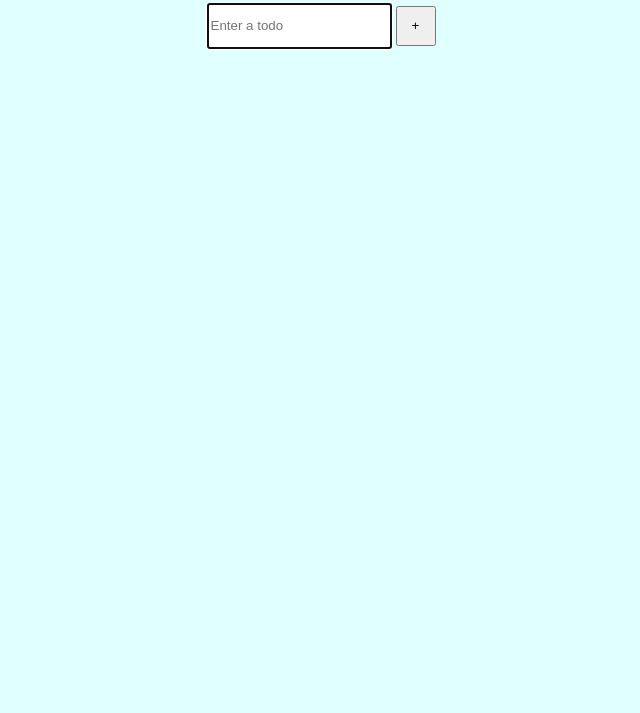
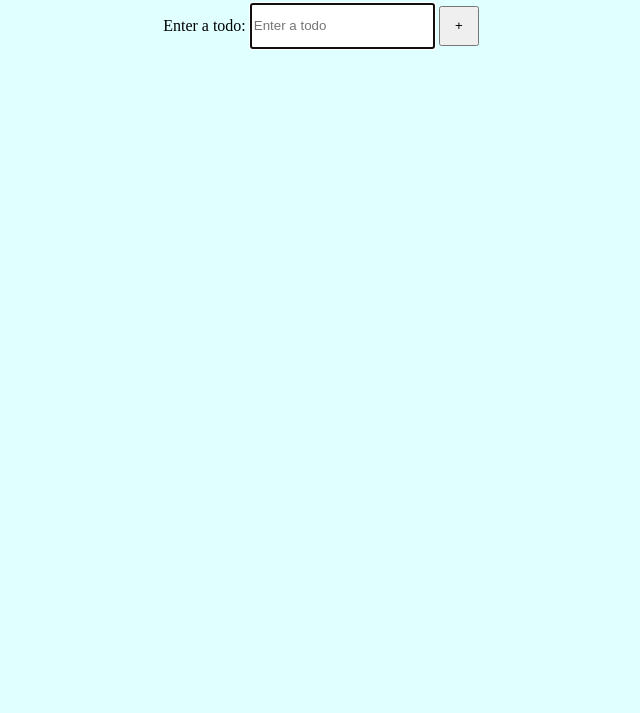
Before and after one commit to Ameera0786/todo_app, a plain HTML site: page index.html in a window 1280 px wide. Shown: the part 108-821 px from the top of the page, without its empty margins (319-959 px from the left). Drawn offline with Linux system fonts and the light colour scheme.

Commit message:
label change

```diff
--- a/index.html
+++ b/index.html
@@ -10,6 +10,7 @@
 <body>
   <h4><a href="http://ameera.epizy.com/?i=1">Homepage</a></h4>
   <div id="header">To Do App</div>
+  <label for="todo-input">Enter a todo:</label>
   <input id="todo-input" placeholder="Enter a todo" type="text">
   <button id="todo-submit"> +</button>
   <div id="todo-list"></div>
```
